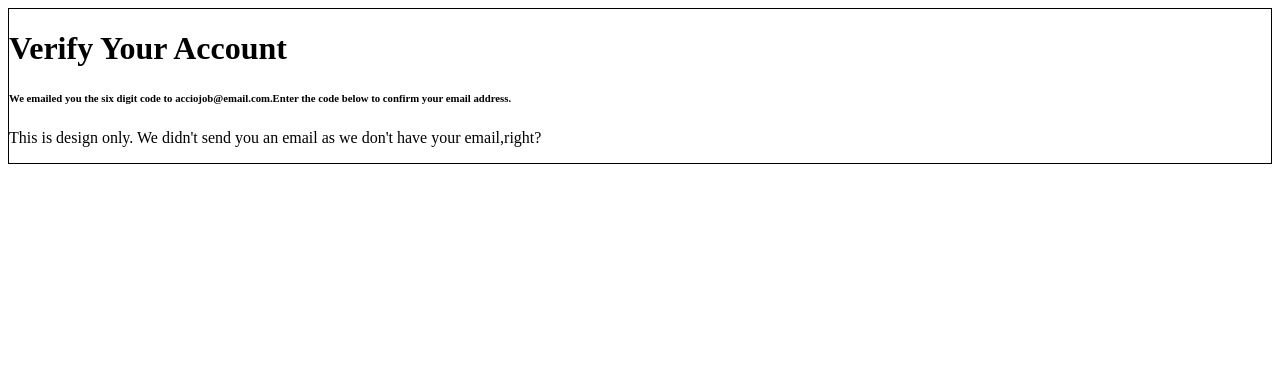
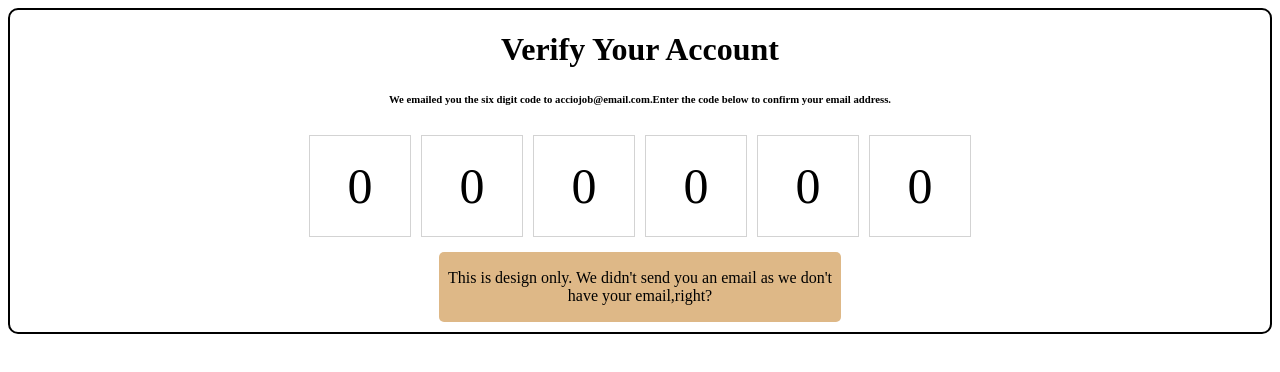
Before and after one commit to acciojob/OTP-YashSahaa, a website: page main.html in a window 1280 px wide. Drawn offline with Linux system fonts and the light colour scheme.

Commit message:
created a submission

```diff
--- a/main.html
+++ b/main.html
@@ -12,14 +12,14 @@
 		<h1 id="verification_heading">Verify Your Account</h1>
 		<h6 id="verification_subtext">We emailed you the six digit code to acciojob@email.com.Enter the code below to confirm your email address.</h6>
 		<div id="code-container">
-			<div class="code"></div>
-			<div class="code"></div>
-			<div class="code"></div>
-			<div class="code"></div>
-			<div class="code"></div>
-			<div class="code"></div>
+			<div class="code">0</div>
+			<div class="code">0</div>
+			<div class="code">0</div>
+			<div class="code">0</div>
+			<div class="code">0</div>
+			<div class="code">0</div>
 		</div>
-		<div>
+		<div class="para">
 			<p>This is design only. We didn't send you an email as we don't have your email,right?</p>
 		</div>
 	</div>
--- a/styles.css
+++ b/styles.css
@@ -1,5 +1,34 @@
+/*  your css code here. If applicable */
 /*  your css code here. If applicable */
 .container{
-	border:1px solid black;
+	border:2px solid black;
+	border-radius: 10px ;
+	text-align: center;
+	margin: auto;
+}
 
+
+.para{
+	width: 400px;
+	margin: auto;
+	background-color: burlywood;
+	padding: 1px;
+	border-radius: 5px;
+	margin-top: 10px;
+	margin-bottom: 10px;
 }
+#code-container{
+	display: flex;
+	justify-content: center;
+}
+.code{
+	width: 15%;
+	max-width:100px;
+	height: 100px;
+	border: 1px solid lightgray;
+	margin: 5px;
+	display: flex;
+	align-items: center;
+	justify-content: center;
+	font-size: 50px;
+}
```
